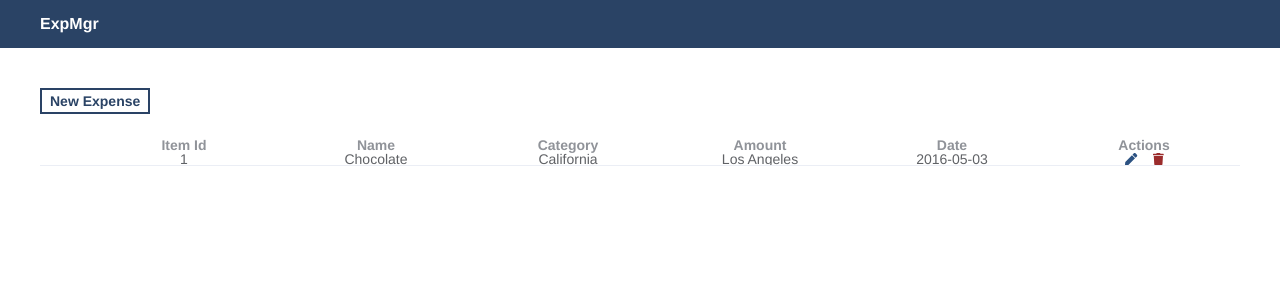
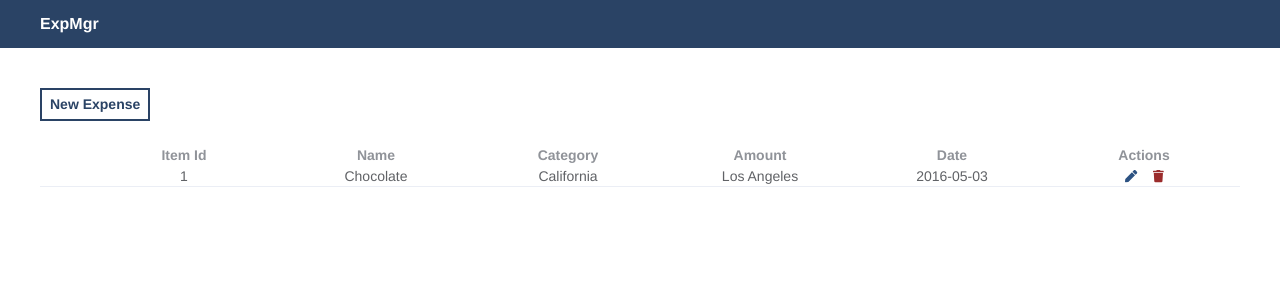
Before and after one commit to AdabanyaChinedu/ExpenseReport, a Vue app: page / in a window 1280 px wide. Shown: the top 300 px of the page. Built offline with nearby package versions, Linux system fonts and the light colour scheme.

Commit message:
made change

```diff
--- a/src/App.vue
+++ b/src/App.vue
@@ -16,5 +16,11 @@ export default {
 </script>
 
 <style>
-
+#app {
+  font-family: Avenir, Helvetica, Arial, sans-serif;
+  -webkit-font-smoothing: antialiased;
+  -moz-osx-font-smoothing: grayscale;
+  text-align: center;
+  color: #2c3e50;
+}
 </style>
--- a/src/assets/scss/app.scss
+++ b/src/assets/scss/app.scss
@@ -1,18 +1,9 @@
-@import 'reset';
+@tailwind base;
+@tailwind components;
+@tailwind utilities;
+
+// @import 'reset';
 $--color-primary: rgb(33, 37, 37);
 /* icon font path, required */
 $--font-path: '~element-ui/lib/theme-chalk/fonts';
 @import '~element-ui/packages/theme-chalk/src/index';
-
-
-@tailwind base;
-@tailwind components;
-@tailwind utilities;
-
-#app {
-  font-family: Avenir, Helvetica, Arial, sans-serif;
-  -webkit-font-smoothing: antialiased;
-  -moz-osx-font-smoothing: grayscale;
-  text-align: center;
-  color: #2c3e50;
-}
--- a/tailwind.config.js
+++ b/tailwind.config.js
@@ -7,8 +7,7 @@ module.exports = {
       'layouts/**/*.vue',
       'pages/**/*.vue',
       'plugins/**/*.js',
-      "./static/**/*.vue",
-      "./store/**/*.vue"
+      'nuxt.config.js'
     ]
   },
   theme: {
--- a/vue.config.js
+++ b/vue.config.js
@@ -8,15 +8,8 @@ module.exports = {
     }
   },
   publicPath: process.env.NODE_ENV === 'production'
-    ? '/ExpenseReport/'
+    ? '/dist/'
     : '/',
-  // css: {
-  //   loaderOptions: {
-  //     sass: {
-  //       includePaths: ["./node_modules"]
-  //     }
-  //   }
-  // },
   configureWebpack: {
 
   }
```
Also changed, not shown: 7 other files (tests, documents, lock files or other folders).
